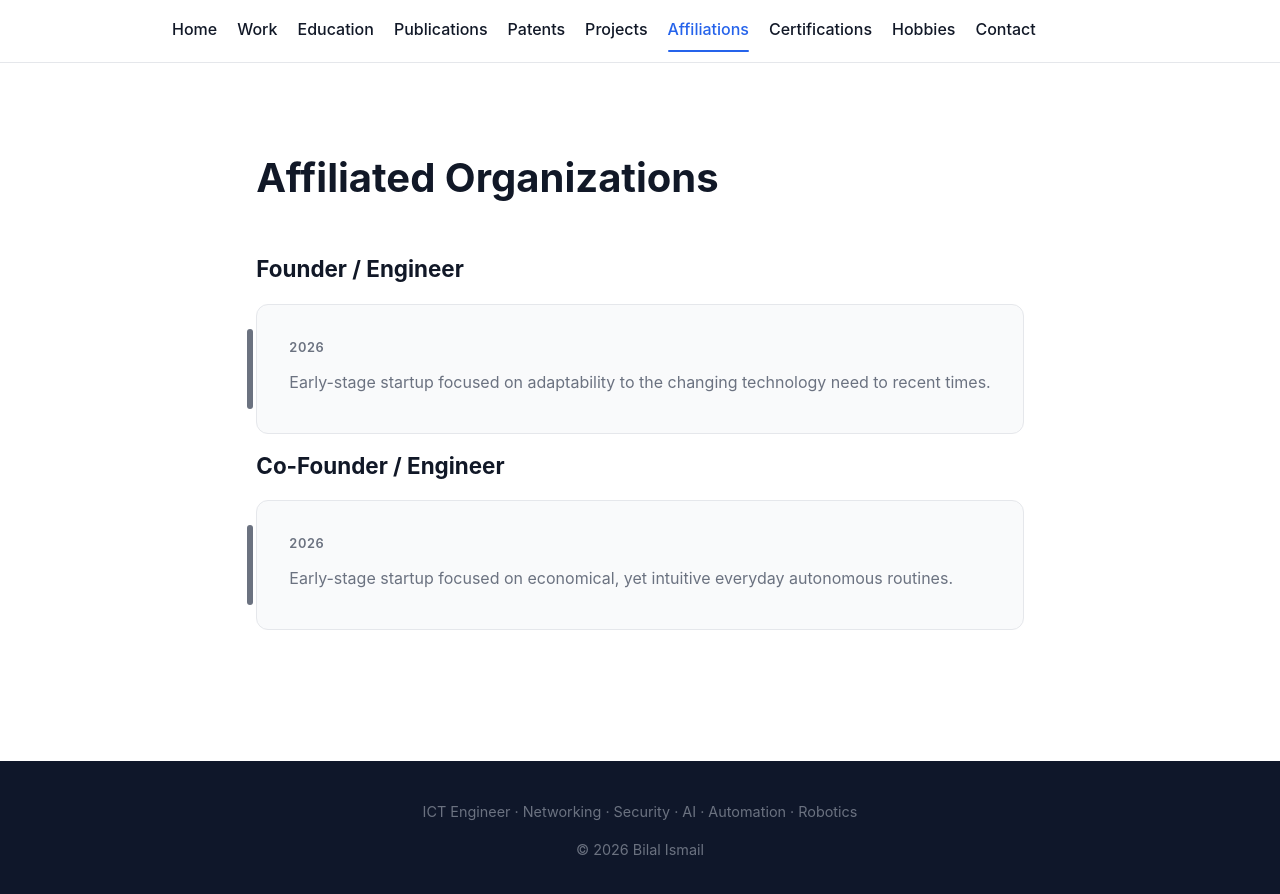
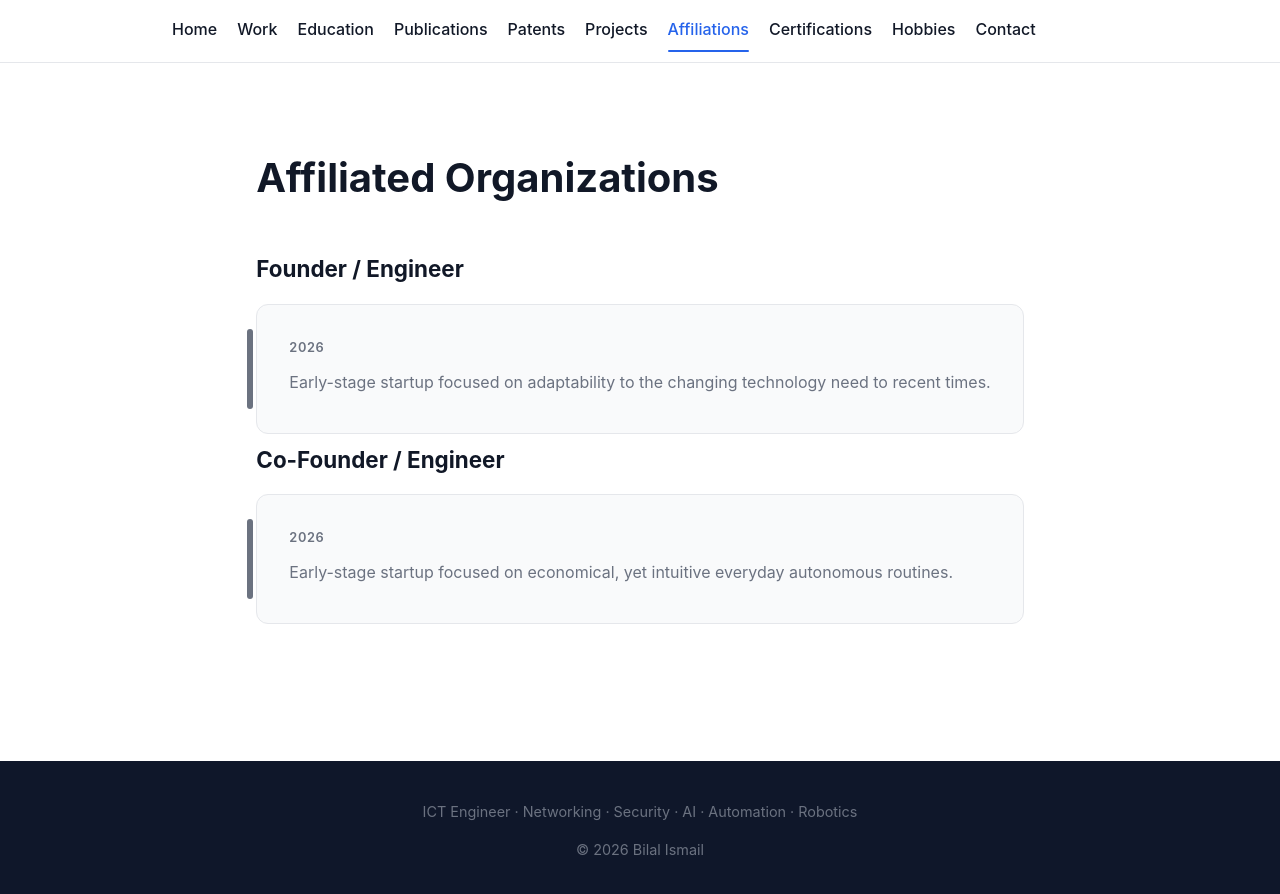
Before and after one commit to bilal-ismail/bilal-ismail.github.io, a Jekyll site: the page built from affiliations.md, in a window 1280 px wide. Shown: the top 894 px of the page. Built offline with Jekyll 4.4.1, drawn with Linux system fonts in a browser that asks for light colours.

Commit message:
Update timeline-item.html

```diff
--- a/_includes/timeline-item.html
+++ b/_includes/timeline-item.html
@@ -71,5 +71,3 @@
     </ul>
   {% endif %}
 </div>
-
-<div style="margin-top: 14px;"></div>
```
